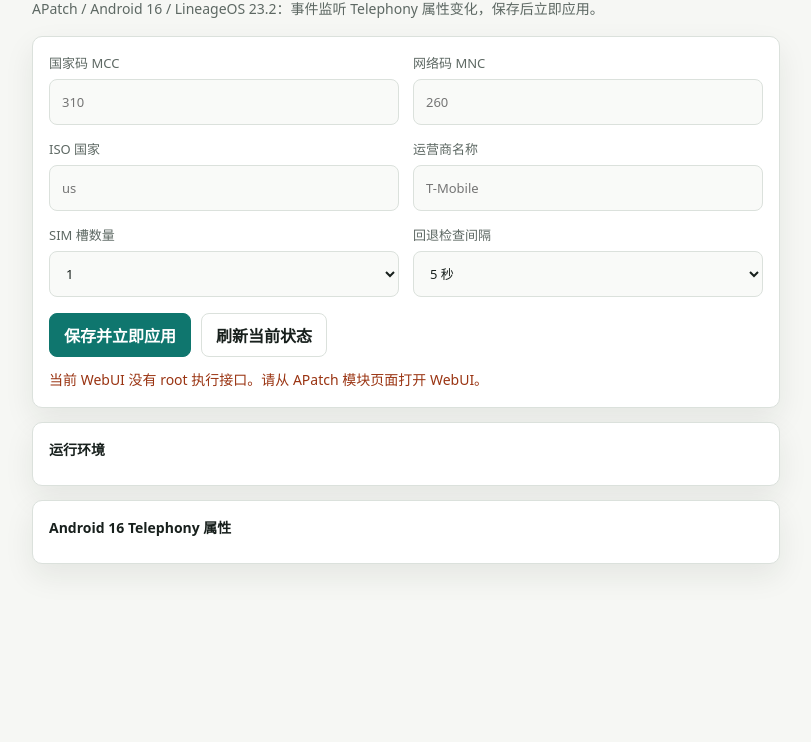
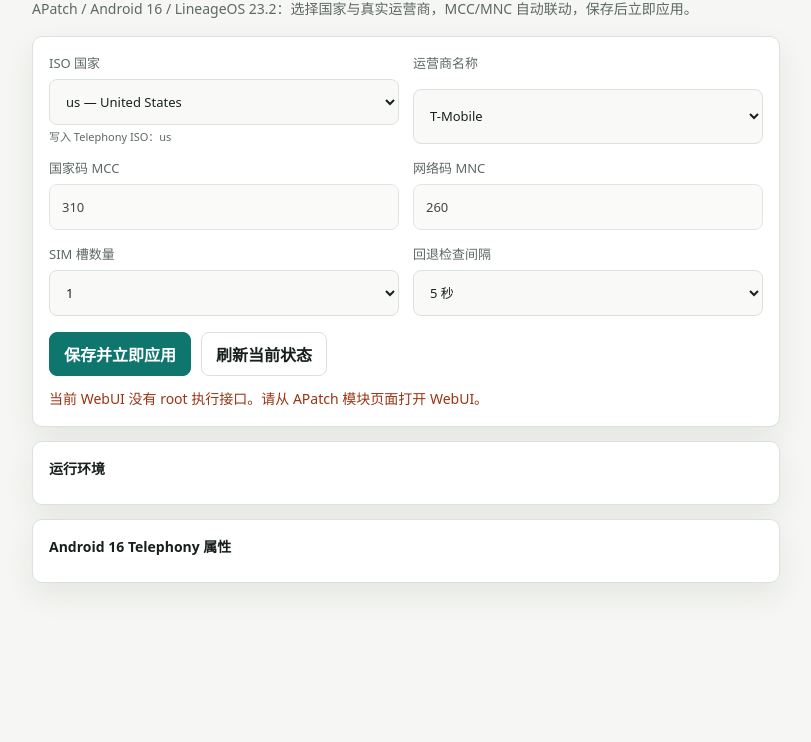
Before and after one commit to XiNyE668/sim-country-spoofer, a plain HTML site: page webroot/index.html in a window 1280 px wide. Shown: the part 58-800 px from the top of the page, without its empty margins (234-1045 px from the left). Drawn offline with Linux system fonts and the light colour scheme.

Commit message:
Add country and carrier presets with automatic MCC MNC

```diff
--- a/webroot/index.html
+++ b/webroot/index.html
@@ -11,8 +11,8 @@
     main{width:min(780px,100%);margin:0 auto;padding:22px 16px 32px}h1{margin:0;font-size:24px;line-height:1.15}.sub{margin:6px 0 18px;color:var(--muted);font-size:14px}
     .panel{background:var(--panel);border:1px solid var(--line);border-radius:10px;box-shadow:var(--shadow);padding:16px;margin-bottom:14px}.grid{display:grid;grid-template-columns:repeat(2,minmax(0,1fr));gap:14px}
     label{display:grid;gap:7px;color:var(--muted);font-size:13px}input,select{width:100%;min-height:46px;border:1px solid var(--line);border-radius:8px;background:var(--field);color:var(--text);padding:10px 12px;font:inherit}
-    input:focus,select:focus{outline:2px solid color-mix(in srgb,var(--accent) 42%,transparent);border-color:var(--accent)}.actions{display:flex;gap:10px;margin-top:16px;flex-wrap:wrap}
-    button{min-height:44px;border:1px solid var(--line);border-radius:8px;padding:0 14px;background:var(--panel);color:var(--text);font:inherit;font-weight:650}button.primary{border-color:var(--accent);background:var(--accent);color:#fff}button:active{transform:translateY(1px)}
+    input[readonly]{opacity:.82;cursor:default}input:focus,select:focus{outline:2px solid color-mix(in srgb,var(--accent) 42%,transparent);border-color:var(--accent)}.hint{margin-top:-2px;color:var(--muted);font-size:11px;line-height:1.35}
+    .actions{display:flex;gap:10px;margin-top:16px;flex-wrap:wrap}button{min-height:44px;border:1px solid var(--line);border-radius:8px;padding:0 14px;background:var(--panel);color:var(--text);font:inherit;font-weight:650}button.primary{border-color:var(--accent);background:var(--accent);color:#fff}button:active{transform:translateY(1px)}
     .message{min-height:22px;color:var(--muted);font-size:14px;margin-top:12px}.message.ok{color:var(--ok)}.message.warn{color:var(--warn)}
     .section-title{font-size:14px;font-weight:700;margin:0 0 10px}.status{display:grid;gap:0}.row{display:grid;grid-template-columns:minmax(145px,.9fr) minmax(0,1.3fr) auto;gap:10px;align-items:center;border-bottom:1px solid var(--line);padding:10px 0}.row:last-child{border-bottom:0}.row span{color:var(--muted);font-size:13px}.row code{overflow-wrap:anywhere;color:var(--text);font-size:13px}.badge{font-size:11px;font-weight:700;border-radius:999px;padding:3px 7px}.badge.ok{color:var(--ok);border:1px solid color-mix(in srgb,var(--ok) 40%,transparent)}.badge.warn{color:var(--warn);border:1px solid color-mix(in srgb,var(--warn) 40%,transparent)}
     @media(max-width:560px){.grid{grid-template-columns:1fr}button{flex:1 1 150px}.row{grid-template-columns:1fr auto}.row code{grid-column:1/3}.row span{grid-column:1/2}.badge{grid-column:2/3;grid-row:1}}
@@ -21,14 +21,17 @@
 <body>
 <main>
   <h1>SIM Country Spoofer A16</h1>
-  <p class="sub">APatch / Android 16 / LineageOS 23.2：事件监听 Telephony 属性变化，保存后立即应用。</p>
+  <p class="sub">APatch / Android 16 / LineageOS 23.2：选择国家与真实运营商，MCC/MNC 自动联动，保存后立即应用。</p>
 
   <section class="panel">
     <div class="grid">
-      <label>国家码 MCC<input id="mcc" inputmode="numeric" maxlength="3" placeholder="310"></label>
-      <label>网络码 MNC<input id="mnc" inputmode="numeric" maxlength="3" placeholder="260"></label>
-      <label>ISO 国家<input id="iso" maxlength="2" placeholder="us"></label>
-      <label>运营商名称<input id="alpha" maxlength="48" placeholder="T-Mobile"></label>
+      <label>ISO 国家
+        <select id="country"></select>
+        <span class="hint" id="isoHint"></span>
+      </label>
+      <label>运营商名称<select id="carrier"></select></label>
+      <label>国家码 MCC<input id="mcc" readonly></label>
+      <label>网络码 MNC<input id="mnc" readonly></label>
       <label>SIM 槽数量<select id="slots"><option value="1">1</option><option value="2">2</option><option value="3">3</option><option value="4">4</option></select></label>
       <label>回退检查间隔<select id="interval"><option value="5">5 秒</option><option value="10">10 秒</option><option value="15">15 秒</option><option value="30">30 秒</option><option value="60">60 秒</option></select></label>
     </div>
@@ -41,8 +44,81 @@
 </main>
 <script>
   const MODULE = "/data/adb/modules/sim_country_spoofer/webui.sh";
-  const fields = {mcc:document.getElementById("mcc"),mnc:document.getElementById("mnc"),iso:document.getElementById("iso"),alpha:document.getElementById("alpha"),slots:document.getElementById("slots"),interval:document.getElementById("interval")};
+
+  // Presets use one representative live PLMN for each major carrier.
+  // The UI key "uk" is kept for convenience, while Android Telephony receives ISO-3166 code "gb".
+  const COUNTRY_PRESETS = {
+    us:{label:"us — United States",iso:"us",carriers:[
+      {name:"T-Mobile",mcc:"310",mnc:"260"},
+      {name:"AT&T",mcc:"310",mnc:"410"},
+      {name:"Verizon",mcc:"311",mnc:"480"}
+    ]},
+    au:{label:"au — Australia",iso:"au",carriers:[
+      {name:"Telstra",mcc:"505",mnc:"01"},
+      {name:"Optus",mcc:"505",mnc:"02"},
+      {name:"Vodafone AU",mcc:"505",mnc:"03"}
+    ]},
+    ca:{label:"ca — Canada",iso:"ca",carriers:[
+      {name:"Rogers",mcc:"302",mnc:"720"},
+      {name:"Bell",mcc:"302",mnc:"610"},
+      {name:"TELUS",mcc:"302",mnc:"220"}
+    ]},
+    de:{label:"de — Germany",iso:"de",carriers:[
+      {name:"Telekom DE",mcc:"262",mnc:"01"},
+      {name:"Vodafone DE",mcc:"262",mnc:"02"},
+      {name:"O2 Germany",mcc:"262",mnc:"03"}
+    ]},
+    jp:{label:"jp — Japan",iso:"jp",carriers:[
+      {name:"NTT DOCOMO",mcc:"440",mnc:"10"},
+      {name:"au (KDDI)",mcc:"440",mnc:"50"},
+      {name:"SoftBank",mcc:"440",mnc:"20"},
+      {name:"Rakuten Mobile",mcc:"440",mnc:"11"}
+    ]},
+    kr:{label:"kr — South Korea",iso:"kr",carriers:[
+      {name:"SK Telecom",mcc:"450",mnc:"05"},
+      {name:"KT",mcc:"450",mnc:"08"},
+      {name:"LG U+",mcc:"450",mnc:"06"}
+    ]},
+    uk:{label:"uk — United Kingdom",iso:"gb",carriers:[
+      {name:"EE",mcc:"234",mnc:"30"},
+      {name:"O2 UK",mcc:"234",mnc:"10"},
+      {name:"Vodafone UK",mcc:"234",mnc:"15"},
+      {name:"Three UK",mcc:"234",mnc:"20"}
+    ]}
+  };
+
+  const fields={
+    country:document.getElementById("country"),carrier:document.getElementById("carrier"),
+    mcc:document.getElementById("mcc"),mnc:document.getElementById("mnc"),
+    slots:document.getElementById("slots"),interval:document.getElementById("interval"),
+    isoHint:document.getElementById("isoHint")
+  };
   const message=document.getElementById("message"),environment=document.getElementById("environment"),statusBox=document.getElementById("status");
+
+  function initCountries(){fields.country.innerHTML=Object.entries(COUNTRY_PRESETS).map(([key,c])=>`<option value="${key}">${c.label}</option>`).join("")}
+  function currentCountry(){return COUNTRY_PRESETS[fields.country.value]||COUNTRY_PRESETS.us}
+  function currentCarrier(){const c=currentCountry();return c.carriers.find(x=>x.name===fields.carrier.value)||c.carriers[0]}
+  function updateCarrierOptions(preferredName=""){
+    const c=currentCountry();
+    fields.carrier.innerHTML=c.carriers.map(x=>`<option value="${esc(x.name)}">${esc(x.name)}</option>`).join("");
+    if(c.carriers.some(x=>x.name===preferredName))fields.carrier.value=preferredName;
+    updateLinkedFields();
+  }
+  function updateLinkedFields(){
+    const country=currentCountry(),carrier=currentCarrier();
+    fields.mcc.value=carrier.mcc;fields.mnc.value=carrier.mnc;
+    fields.isoHint.textContent=fields.country.value==="uk"?"界面使用 uk；写入 Android Telephony 的标准 ISO 值为 gb。":`写入 Telephony ISO：${country.iso}`;
+  }
+  function findPreset(d){
+    const iso=String(d.TARGET_ISO||"").toLowerCase(),mcc=String(d.TARGET_MCC||""),mnc=String(d.TARGET_MNC||""),alpha=String(d.TARGET_ALPHA||"");
+    for(const [key,country] of Object.entries(COUNTRY_PRESETS)){
+      if(country.iso!==iso&&key!==iso)continue;
+      const carrier=country.carriers.find(x=>(x.mcc===mcc&&x.mnc===mnc)||x.name===alpha);
+      if(carrier)return{key,carrier};
+    }
+    return null;
+  }
+
   function shellQuote(value){return "'"+String(value).replace(/'/g,"'\\''")+"'"}
   function getBridge(){return [window.ksu,window.kernelsu,window.KSU,window.apatch].find(b=>b&&typeof b.exec==="function")}
   function normalizeResult(result){if(typeof result==="string")return{errno:0,stdout:result,stderr:""};return{errno:Number(result&&(result.errno??result.code??0)),stdout:String(result&&(result.stdout??result.out??"")),stderr:String(result&&(result.stderr??result.err??""))}}
@@ -51,13 +127,21 @@
   async function exec(command){const r=normalizeResult(await run(command));if(r.errno!==0)throw new Error(r.stderr||r.stdout||"命令执行失败");return r.stdout}
   function parsePayload(text){const lines=String(text).trim().split(/\r?\n/).filter(Boolean);if(!lines.length)throw new Error("模块没有返回状态。");try{return JSON.parse(lines[lines.length-1])}catch(e){throw new Error("无法解析模块状态："+lines[lines.length-1])}}
   function setMessage(text,type=""){message.textContent=text;message.className="message "+type}
-  function fillForm(d){fields.mcc.value=d.TARGET_MCC||"310";fields.mnc.value=d.TARGET_MNC||"260";fields.iso.value=d.TARGET_ISO||"us";fields.alpha.value=d.TARGET_ALPHA||"T-Mobile";fields.slots.value=d.SLOT_COUNT||"2";fields.interval.value=d.WATCH_INTERVAL||"15"}
+  function fillForm(d){
+    const preset=findPreset(d);
+    if(preset){fields.country.value=preset.key;updateCarrierOptions(preset.carrier.name)}
+    else{fields.country.value="us";updateCarrierOptions("T-Mobile");setMessage("当前配置不在预设列表中；界面已显示默认 US/T-Mobile，保存前请重新选择。","warn")}
+    fields.slots.value=d.SLOT_COUNT||"2";fields.interval.value=d.WATCH_INTERVAL||"15";
+  }
   function esc(v){return String(v??"").replace(/[&<>"']/g,c=>({"&":"&amp;","<":"&lt;",">":"&gt;","\"":"&quot;","'":"&#39;"}[c]))}
   function row(label,value,state){const badge=state===undefined?"":`<b class="badge ${state?"ok":"warn"}">${state?"OK":"DIFF"}</b>`;return `<div class="row"><span>${esc(label)}</span><code>${esc(value||"-")}</code>${badge}</div>`}
   function render(d){environment.innerHTML=[row("Root 管理器",d.ROOT_MANAGER),row("Android API",d.ANDROID_API),row("LineageOS",d.ROM_VERSION||"-"),row("resetprop",d.RESETPROP),row("监控模式",d.WATCH_MODE),row("服务状态",d.SERVICE_STATE,d.SERVICE_STATE==="running")].join("");statusBox.innerHTML=[row("SIM MCC/MNC",d.PROP_SIM_NUMERIC,d.PROP_SIM_NUMERIC===d.EXPECTED_NUMERIC),row("SIM ISO",d.PROP_SIM_ISO,d.PROP_SIM_ISO===d.EXPECTED_ISO),row("SIM 运营商",d.PROP_SIM_ALPHA,d.PROP_SIM_ALPHA===d.EXPECTED_ALPHA),row("网络 MCC/MNC",d.PROP_OPERATOR_NUMERIC,d.PROP_OPERATOR_NUMERIC===d.EXPECTED_NUMERIC),row("网络 ISO",d.PROP_OPERATOR_ISO,d.PROP_OPERATOR_ISO===d.EXPECTED_ISO),row("网络运营商",d.PROP_OPERATOR_ALPHA,d.PROP_OPERATOR_ALPHA===d.EXPECTED_ALPHA)].join("")}
-  function validate(){const mcc=fields.mcc.value.trim(),mnc=fields.mnc.value.trim(),iso=fields.iso.value.trim().toLowerCase(),alpha=fields.alpha.value.trim();if(!/^\d{3}$/.test(mcc))throw new Error("MCC 必须是 3 位数字。");if(!/^\d{2,3}$/.test(mnc))throw new Error("MNC 必须是 2 或 3 位数字。");if(!/^[a-z]{2}$/.test(iso))throw new Error("ISO 必须是 2 个英文字母，例如 us、gb、jp。");if(!alpha||/[\r\n\t]/.test(alpha))throw new Error("运营商名称不能为空，也不能包含控制字符。");return{mcc,mnc,iso,alpha,slots:fields.slots.value,interval:fields.interval.value}}
-  async function refresh(){setMessage("正在读取当前配置...");const d=parsePayload(await exec(`sh ${shellQuote(MODULE)} read`));fillForm(d);render(d);setMessage("已刷新。","ok")}
+  function validate(){const country=currentCountry(),carrier=currentCarrier();if(!country||!carrier)throw new Error("请选择有效的国家和运营商。");return{mcc:carrier.mcc,mnc:carrier.mnc,iso:country.iso,alpha:carrier.name,slots:fields.slots.value,interval:fields.interval.value}}
+  async function refresh(){setMessage("正在读取当前配置...");const d=parsePayload(await exec(`sh ${shellQuote(MODULE)} read`));fillForm(d);render(d);if(message.classList.contains("warn"))return;setMessage("已刷新。","ok")}
   async function save(){try{const d=validate();setMessage("正在保存并应用...");const cmd=["sh",shellQuote(MODULE),"apply",shellQuote(d.mcc),shellQuote(d.mnc),shellQuote(d.iso),shellQuote(d.alpha),shellQuote(d.slots),shellQuote(d.interval)].join(" ");const data=parsePayload(await exec(cmd));fillForm(data);render(data);setMessage("已保存并立即应用；APatch 会持续监听 Telephony 覆盖并自动修复。","ok")}catch(e){setMessage(e.message,"warn")}}
+
+  initCountries();fields.country.value="us";updateCarrierOptions("T-Mobile");
+  fields.country.addEventListener("change",()=>updateCarrierOptions());fields.carrier.addEventListener("change",updateLinkedFields);
   document.getElementById("save").addEventListener("click",save);document.getElementById("refresh").addEventListener("click",()=>refresh().catch(e=>setMessage(e.message,"warn")));refresh().catch(e=>setMessage(e.message,"warn"));
 </script>
 </body>
```
